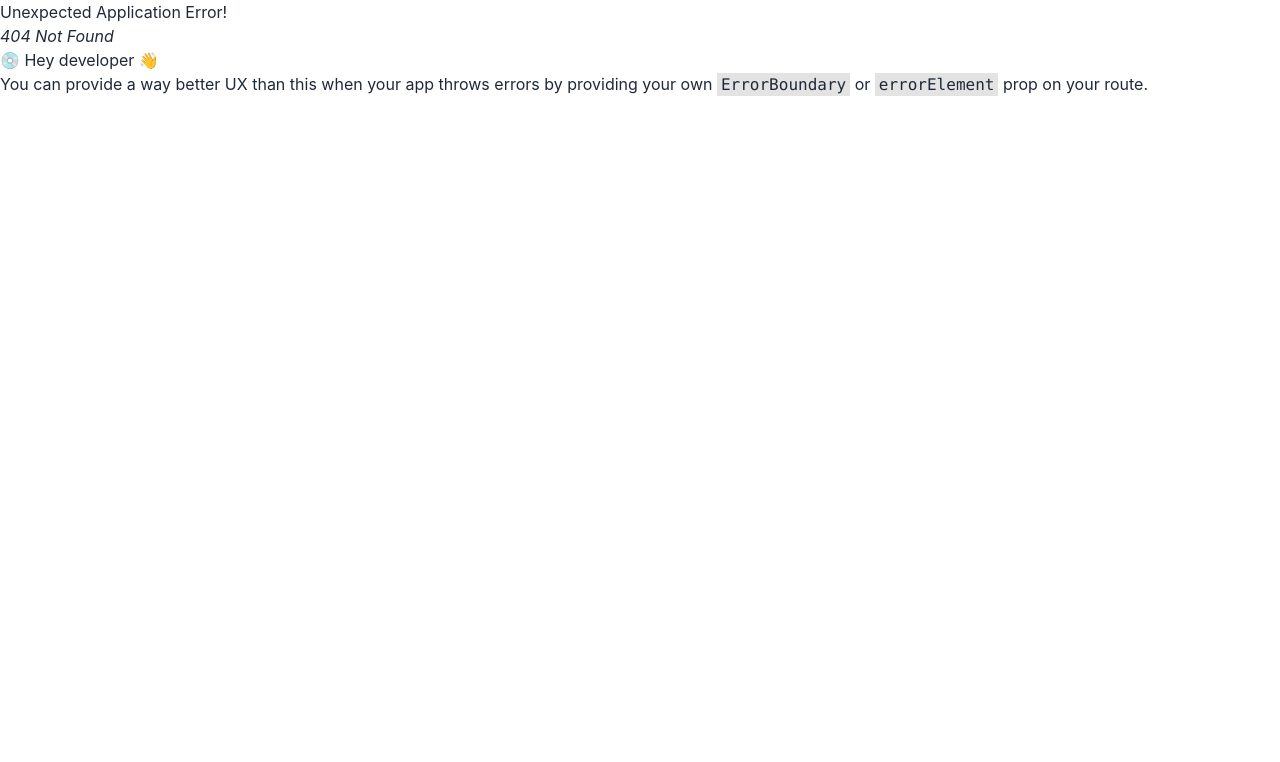
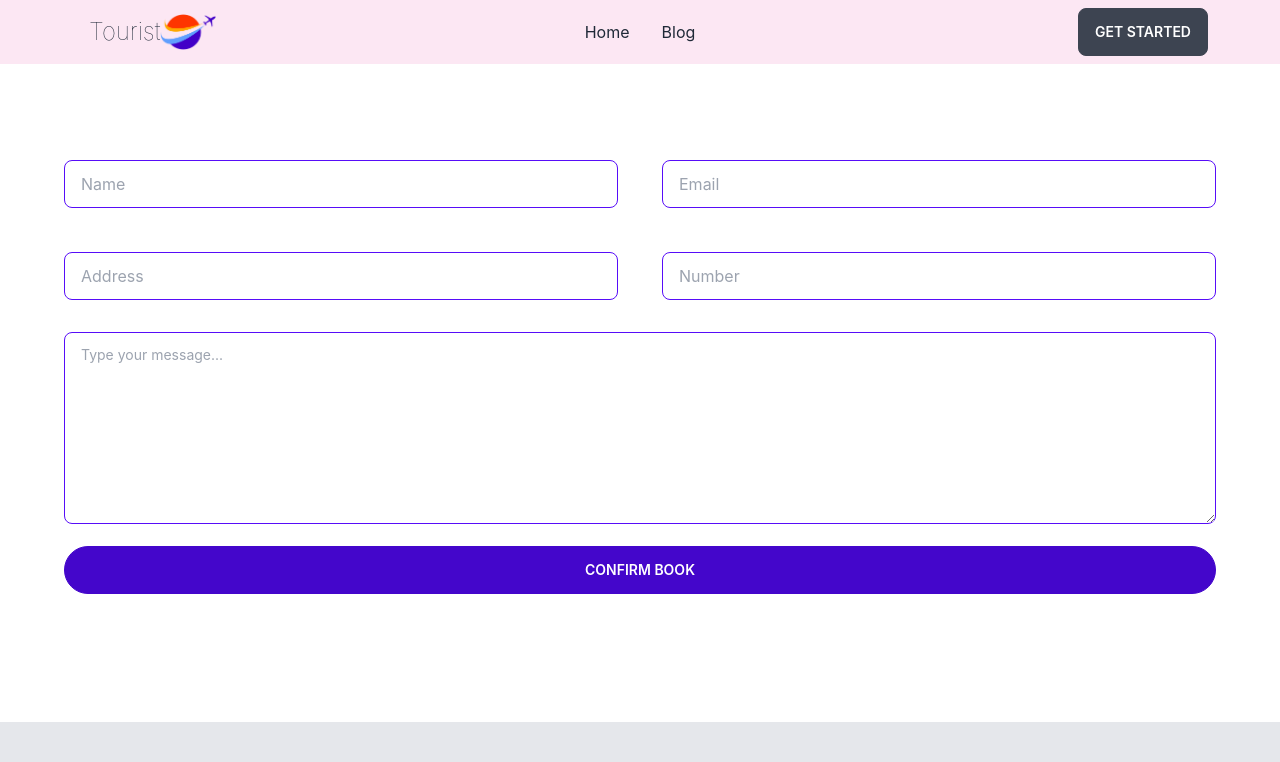
Before and after one commit to dev-rakibul1/tourist-service-client, a React (Create React App) app: page /booking/1 in a window 1280 px wide. Before the commit this address had no page. Shown: the top 762 px of the page. Built offline with nearby package versions, Linux system fonts and the light colour scheme.

Commit message:
booking pages is added

```diff
--- /dev/null
+++ b/src/components/pages/booking/Booking.jsx
@@ -0,0 +1,99 @@
+import React, { useState } from "react";
+
+const Booking = () => {
+  const [bookData, setBookData] = useState([]);
+  //   const data = useLoaderData();
+  //   console.log(data);
+
+  //   useEffect(() => {
+  //     fetch("http://localhost:5000/tourist-all-services")
+  //       .then((res) => res.json())
+  //       .then((data) => setBookData(data))
+  //       .catch((err) => console.log(err));
+  //   }, []);
+
+  //   bookData.map((data) => data);
+  //   console.log(bookData);
+
+  const handleBookForm = (event) => {
+    event.preventDefault();
+    const form = event.target;
+    const name = form.name.value;
+    const email = form.email.value;
+    const address = form.address.value;
+    const number = form.number.value;
+
+    const bookingUser = {
+      name: name,
+      email: email,
+      address: address,
+      number: number,
+    };
+
+    fetch("http://localhost:5000/booking", {
+      method: "POST",
+      headers: {
+        "content-type": "application/json",
+      },
+      body: JSON.stringify(bookingUser),
+    })
+      .then((res) => res.json())
+      .then((data) => console.log(data))
+      .catch((err) => console.log(err));
+  };
+
+  return (
+    <div className="w-[90%] mx-auto mt-24">
+      <form>
+        <div className="grid grid-cols-2 gap-11">
+          {/* name */}
+          <div>
+            <input
+              type="text"
+              placeholder="Name"
+              className="input input-bordered input-primary w-full"
+              name="name"
+            />
+          </div>
+          {/* email */}
+          <div>
+            <input
+              type="email"
+              placeholder="Email"
+              className="input input-bordered input-primary w-full"
+              name="email"
+            />
+          </div>
+          {/* address */}
+          <div>
+            <input
+              type="text"
+              placeholder="Address"
+              className="input input-bordered input-primary w-full"
+              name="address"
+            />
+          </div>
+          {/* phone */}
+          <div>
+            <input
+              type="number"
+              placeholder="Number"
+              className="input input-bordered input-primary w-full"
+              name="number"
+            />
+          </div>
+        </div>
+        {/* message */}
+        <textarea
+          className="textarea textarea-primary w-full mt-8 h-48"
+          placeholder="Type your message..."
+        ></textarea>
+        <button className="btn btn-active btn-primary w-full mt-4 rounded-full">
+          Confirm book
+        </button>
+      </form>
+    </div>
+  );
+};
+
+export default Booking;
--- a/src/components/pages/pagesDetails/SingleDetailsServices.jsx
+++ b/src/components/pages/pagesDetails/SingleDetailsServices.jsx
@@ -1,12 +1,22 @@
 import React from "react";
 import { FaStar } from "react-icons/fa";
-import { useLoaderData } from "react-router-dom";
+import { Link, useLoaderData } from "react-router-dom";
 
 const SingleDetailsServices = () => {
   const { images, title, description, area, rating, charge } = useLoaderData();
+
+  const handleUserReview = (event) => {
+    event.preventDefault();
+
+    const form = event.target;
+    const rating1 = form.rating1.value;
+    const message = form.message.value;
+    console.log(rating1);
+  };
+
   return (
-    <div className="md:flex">
-      <div className="w-[75%] px-3">
+    <div className="md:flex gap-11 mt-16">
+      <div className="w-[65%] px-3">
         <div className="card bg-base-100 shadow-xl">
           <figure>
             <img src={images} alt="Shoes" />
@@ -28,39 +38,34 @@ const SingleDetailsServices = () => {
             {/* user rating area */}
             <div className="mt-36">
               <h4 className="text-2xl">New review request</h4>
-              <form className="mt-3">
-                <div className="rating py-7">
-                  <input
-                    type="radio"
-                    name="rating-2"
-                    className="mask mask-star-2 bg-orange-400"
-                  />
-                  <input
-                    type="radio"
-                    name="rating-2"
-                    className="mask mask-star-2 bg-orange-400"
-                    checked
-                  />
-                  <input
-                    type="radio"
-                    name="rating-2"
-                    className="mask mask-star-2 bg-orange-400"
-                  />
-                  <input
-                    type="radio"
-                    name="rating-4"
-                    className="mask mask-star-2 bg-orange-400"
-                  />
-                  <input
-                    type="radio"
-                    name="rating-2"
-                    className="mask mask-star-2 bg-orange-400"
-                  />
+              <form className="" onSubmit={handleUserReview}>
+                {/* review area */}
+                <div className="user-rating flex ">
+                  <label htmlFor="rate-5" className="hover:text-green-800">
+                    <FaStar />
+                  </label>
+                  <input type="radio" name="rate" id="rate-5" />
+                  <label htmlFor="rate-4" className="hover:text-green-800">
+                    <FaStar />
+                  </label>
+                  <input type="radio" name="rate" id="rate-4" />
+                  <label htmlFor="rate-3" className="hover:text-green-800">
+                    <FaStar />
+                  </label>
+                  <input type="radio" name="rate" id="rate-3" />
+                  <label htmlFor="rate-2" className="hover:text-green-800">
+                    <FaStar />
+                  </label>
+                  <input type="radio" name="rate" id="rate-2" />
+                  <label htmlFor="rate-1" className="hover:text-green-800">
+                    <FaStar />
+                  </label>
+                  <input type="radio" name="rate" id="rate-1" />
                 </div>
-                {/* review area */}
                 <textarea
                   className="textarea textarea-primary w-full h-48 text-xl	"
                   placeholder="Your review text here..."
+                  name="message"
                 ></textarea>
                 <input
                   type="submit"
@@ -72,13 +77,28 @@ const SingleDetailsServices = () => {
           </div>
         </div>
       </div>
-      <div className="w-[25%] px-3">
-        <p>
-          Lorem ipsum dolor sit amet consectetur adipisicing elit. Quam
-          architecto deleniti commodi molestiae corrupti sit! Minus veritatis
-          laboriosam sapiente iusto! Voluptatum dolores cum alias quod
-          voluptatem iure est inventore. Numquam.
-        </p>
+      <div className="w-[35%] px-3">
+        <article>
+          <h2 className="text-2xl booking-title mt-4">
+            Booking your favourite place
+          </h2>
+          <h4 className="font-bold text-xl text-pink-600 mt-7">{title}</h4>
+          <p className="flex items-center mt-2">
+            <strong>People rating - </strong> {rating}{" "}
+            <FaStar className="text-green-800" />
+          </p>
+          <p className="mt-2">
+            <strong>Tourist area - </strong> {area}
+          </p>
+          <p className="mt-2">
+            <strong>Service charge - </strong> ${charge}
+          </p>
+          <Link to={`/booking/:id`}>
+            <button className="btn btn-active btn-primary mt-4 w-full rounded-full">
+              Booking now
+            </button>
+          </Link>
+        </article>
       </div>
     </div>
   );
--- a/src/components/routes/Router.jsx
+++ b/src/components/routes/Router.jsx
@@ -1,6 +1,7 @@
 import { createBrowserRouter } from "react-router-dom";
 import Root from "../layout/Root";
 import Blog from "./../pages/blog/Blog";
+import Booking from "./../pages/booking/Booking";
 import Home from "./../pages/home/Home";
 import PagesDetails from "./../pages/pagesDetails/PagesDetails";
 import SingleDetailsServices from "./../pages/pagesDetails/SingleDetailsServices";
@@ -23,6 +24,10 @@ const router = createBrowserRouter([
         loader: ({ params }) =>
           fetch(`http://localhost:5000/tourist-all-services/${params.id}`),
       },
+      {
+        path: "/booking/:id",
+        element: <Booking />,
+      },
     ],
   },
 ]);
--- a/src/index.css
+++ b/src/index.css
@@ -25,7 +25,7 @@ code {
   background-position: center center;
   border-radius: 10px;
 }
-
+.booking-title,
 .tour-mode-title,
 .banner-title,
 .hero-title {
```
